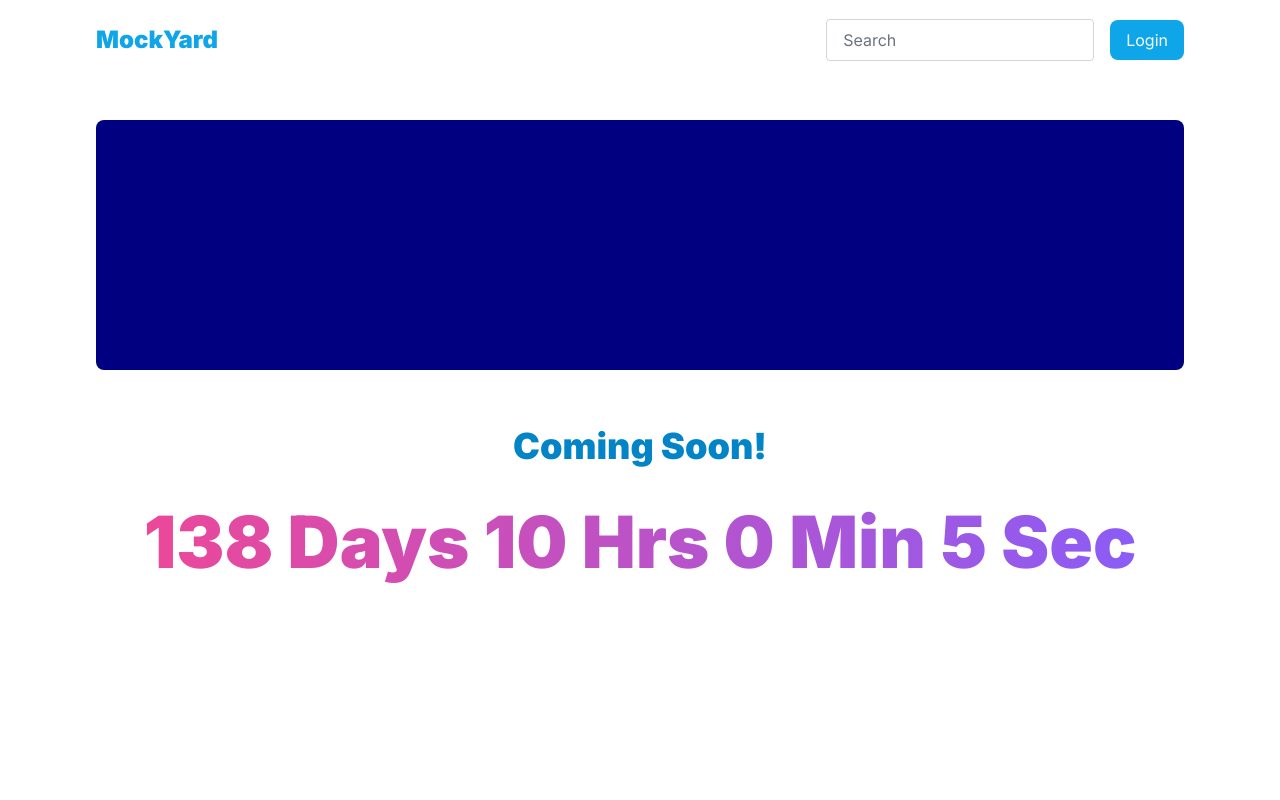
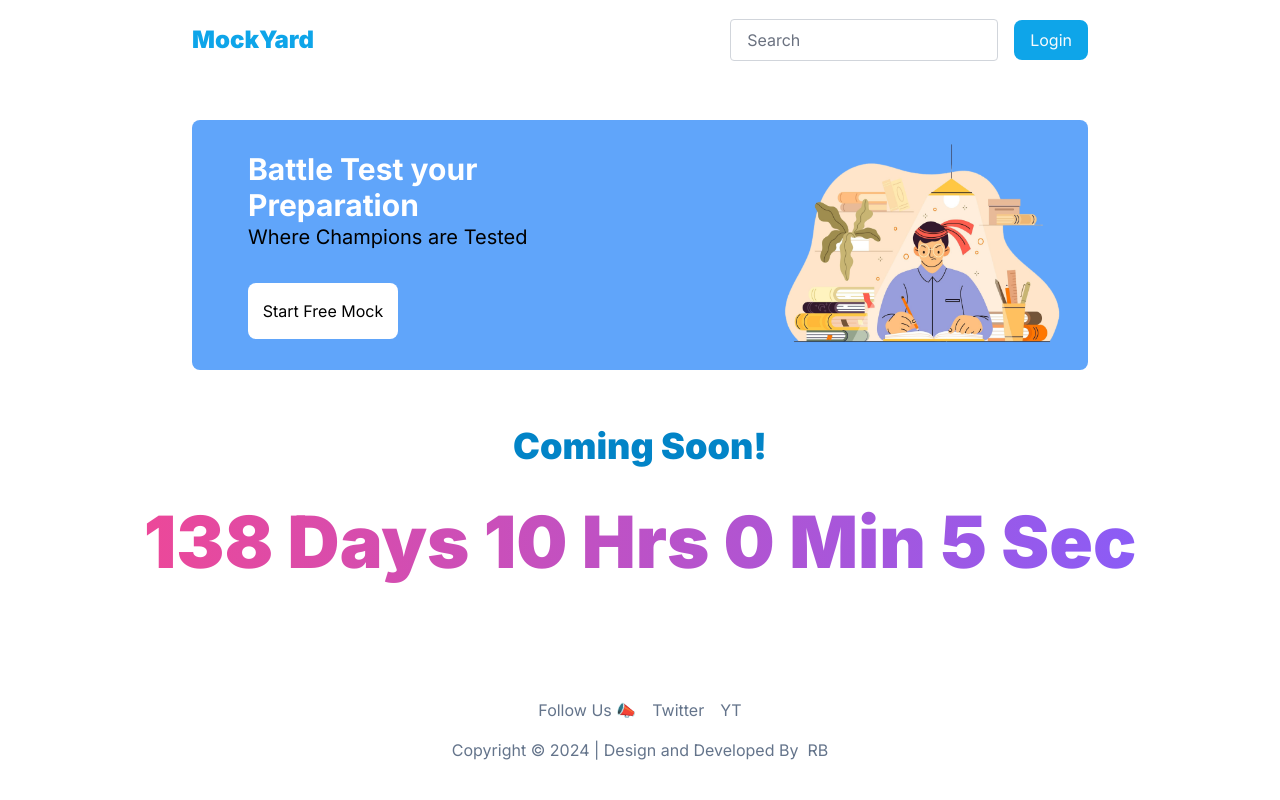
Before and after one commit to ReactorboY/mocktest, a Next.js app: page / in a window 1280 px wide. Shown: the top 800 px of the page. Built offline with nearby package versions, Linux system fonts and the light colour scheme.

Commit message:
banner made, work needed

```diff
--- a/src/components/Footer/Footer.tsx
+++ b/src/components/Footer/Footer.tsx
@@ -6,7 +6,7 @@ function Footer() {
 
   return (
     <>
-      <footer className='text-slate-500 text-center mt-96'>
+      <footer className='text-slate-500 text-center mt-16'>
         <div className='my-4 text-center'>
           <ul className='flex flex-wrap lg:flex justify-center '>
             <li className='px-2'> {socialIconsHeading} </li>
--- a/src/components/Header/Header.tsx
+++ b/src/components/Header/Header.tsx
@@ -8,7 +8,7 @@ function Header() {
   const { sitename, sitetagline, siteurl } = data
   return (
     <>
-      <header className='px-24'>
+      <header className='px-48'>
         <Nav />
         <Featured />
       </header>
--- a/src/components/featured/featured.css
+++ b/src/components/featured/featured.css
@@ -1,3 +1,3 @@
 .bg-navy-blue {
-  background-color: #000080;
+  background-color: #638c9b;
 }
--- a/src/components/featured/featured.tsx
+++ b/src/components/featured/featured.tsx
@@ -1,8 +1,20 @@
 import React from 'react'
 import './featured.css'
+import Image from 'next/image'
 
 const Featured = () => {
-  return <section className='mt-10 h-[250px] rounded-lg bg-navy-blue flex p-4'></section>
+  return (
+    <section className='mt-10 h-[250px] rounded-lg bg-blue-400 flex p-4'>
+      <div className='flex-1 flex justify-center flex-col mx-10'>
+        <h2 className='text-3xl font-bold text-white'>Battle Test your Preparation</h2>
+        <h3 className='text-xl'>Where Champions are Tested</h3>
+        <button className='bg-white py-4 px-3 mt-8 rounded-lg w-[150px]'>Start Free Mock</button>
+      </div>
+      <div className='flex-1 w-full justify-end flex'>
+        <Image src='/hardwork.png' height={200} width={300} alt='' />
+      </div>
+    </section>
+  )
 }
 
 export default Featured
```
Also changed, not shown: public/hardwork.png (added).
